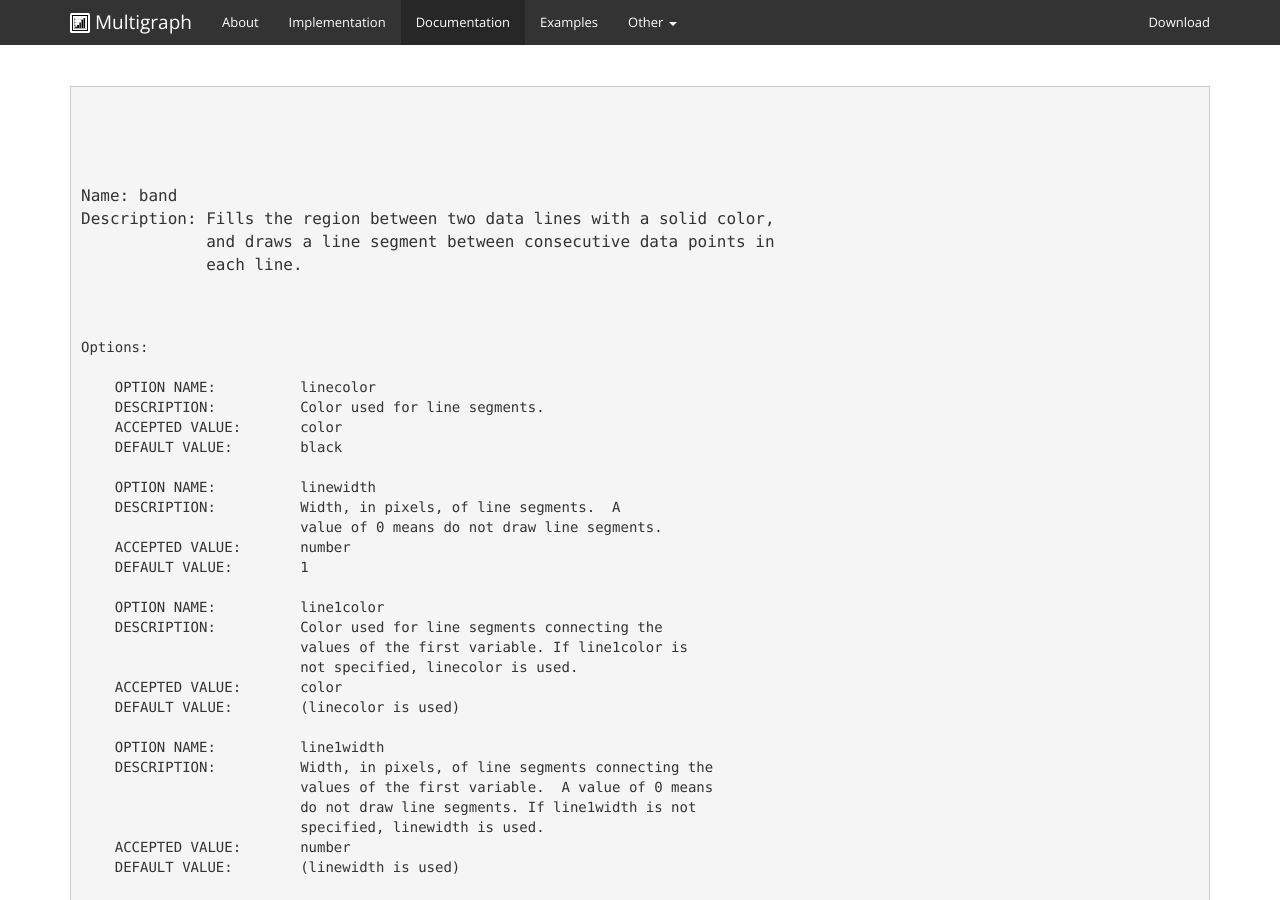
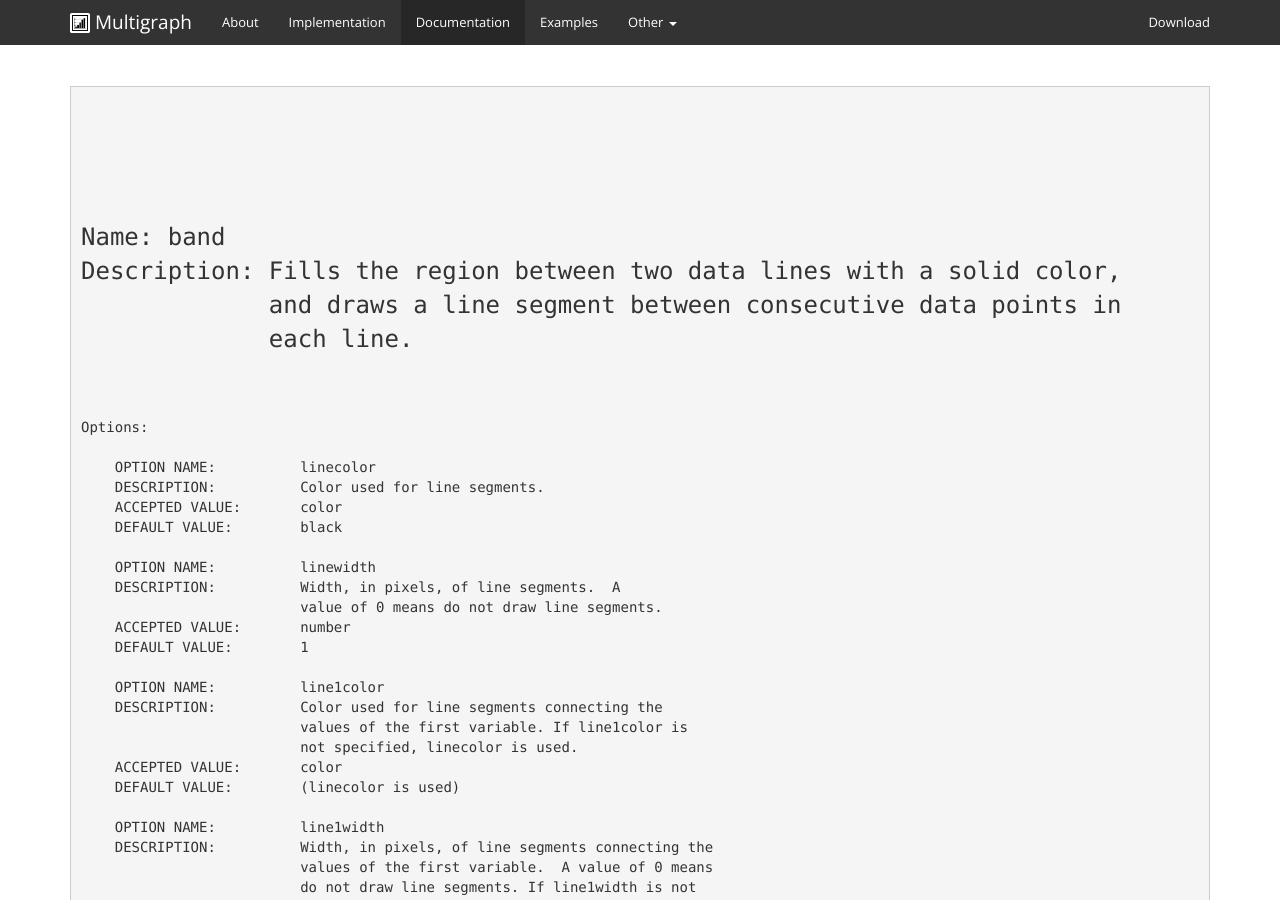
Before and after one commit to khunter3D/khunter3D.github.io, a Jekyll site: the page built from docs/renderers/index.html, in a window 1280 px wide and 900 px high. Built offline with Jekyll 4.4.1, drawn with Linux system fonts in a browser that asks for light colours; nearby versions of some CDN libraries; Markdown is read by kramdown in place of the engine named in the settings.

Commit message:
Update index.html

```diff
--- a/docs/renderers/index.html
+++ b/docs/renderers/index.html
@@ -8,7 +8,7 @@ docs: selected
 
       <pre>
 
-      <font size="3">
+      <font size="5">
 
 
 Name: band
```
